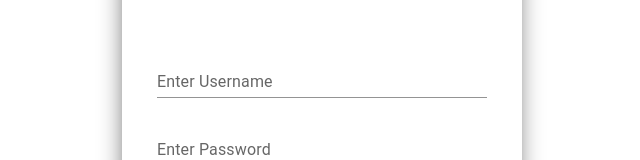
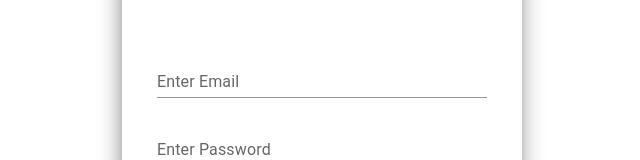
Before and after one commit to nik132-eng/Hashnode-blog, a React (Vite) app in the folder client/: page /account in a window 1280 px wide. Shown: the part 209-369 px from the top of the page, without its empty margins (318-958 px from the left). Built offline with nearby package versions, Linux system fonts and the light colour scheme.

Commit message:
Update Login.tsx type mistake

```diff
--- a/client/src/components/account/Login.tsx
+++ b/client/src/components/account/Login.tsx
@@ -110,7 +110,7 @@ const Login: React.FC<LoginUserProps> = ({ setIsAuthenticated }) => {
               value={login.username}
               onChange={(e) => onValueChange(e)}
               name="username"
-              label="Enter Username"
+              label="Enter Email"
             />
             <TextField
               variant="standard"
```
